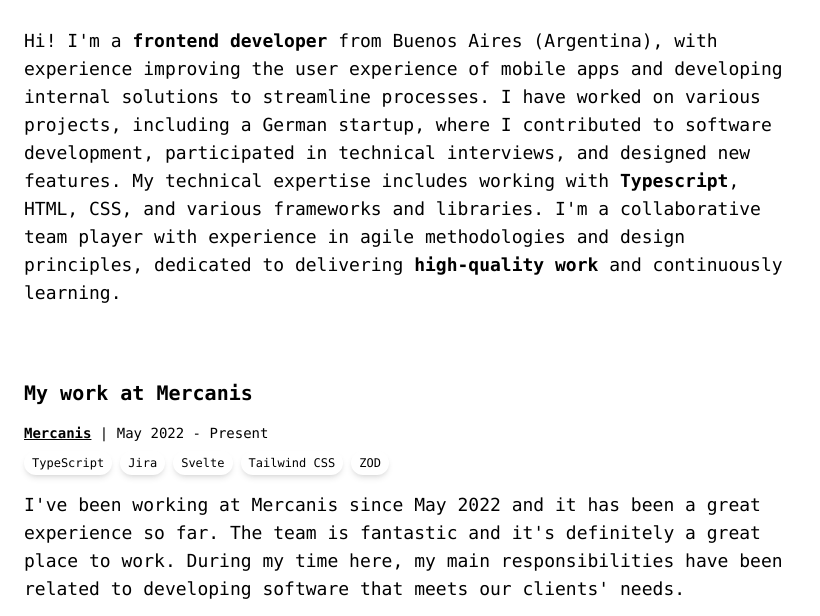
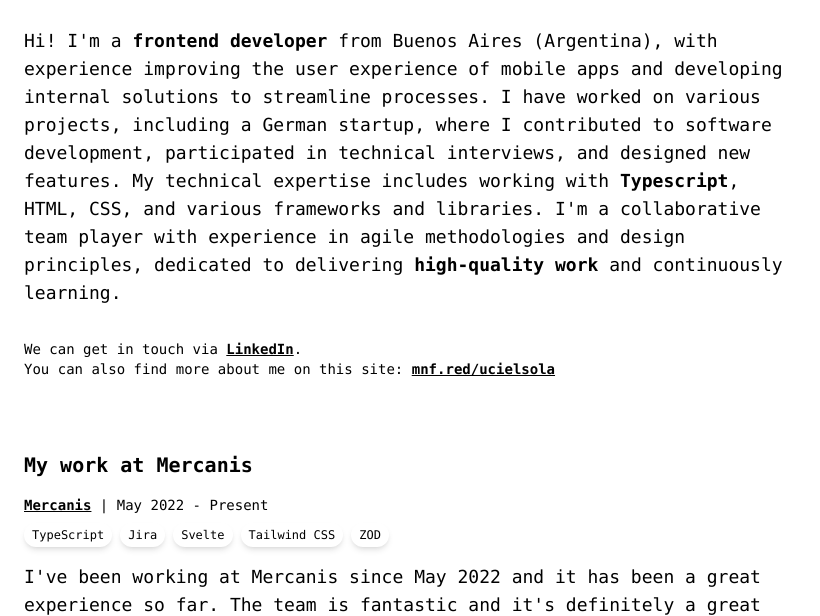
Before and after one commit to ucielsola/website, an Astro site: page / in a window 1280 px wide. Shown: the part 73-689 px from the top of the page, without its empty margins (0-820 px from the left). Built offline with nearby package versions, Linux system fonts and the light colour scheme; Astro itself is replaced by a stand-in of ours; what tailwind-dracula would draw is missing.

Commit message:
add hc links

```diff
--- a/src/pages/index.astro
+++ b/src/pages/index.astro
@@ -6,17 +6,36 @@
 ---
 
 <Layout title="Uciel Sola - Frotend Developer">
-	<main class="relative flex flex-col gap-8 md:max-w-3xl h-full mb-20">
-
+	<main class="relative flex flex-col gap-8 lg:max-w-3xl h-full mb-20">
 		<h1 class="text-3xl font-bold text-cullen">
 			Uciel Sola - <span class="text-buffy text-xl">Frontend Developer</span>
 		</h1>
 
 		<div class="pb-10">
 			<Section
-			paragraphs={content.summary.paragraphs}
-			highlights={content.summary.highlights}
-		/>
+				paragraphs={content.summary.paragraphs}
+				highlights={content.summary.highlights}
+			/>
+
+			<p class="text-sm text-aro-300 pt-8">
+				We can get in touch via <a
+					href="https://linkedin.com/in/ucielsola"
+					rel="noreferrer noopener"
+					target="_blank"
+					title="Find me at LinkedIn"
+					class="text-vonCount-100 font-semibold underline">LinkedIn</a
+				>.
+			</p>
+
+			<p class="text-sm text-aro-300">
+				You can also find more about me on this site: <a
+					href="https://mnf.red/ucielsola"
+					rel="noreferrer noopener"
+					target="_blank"
+					title="Find me at Manfred.com"
+					class="text-vonCount-100 font-semibold underline">mnf.red/ucielsola</a
+				>
+			</p>
 		</div>
 
 		{
```
